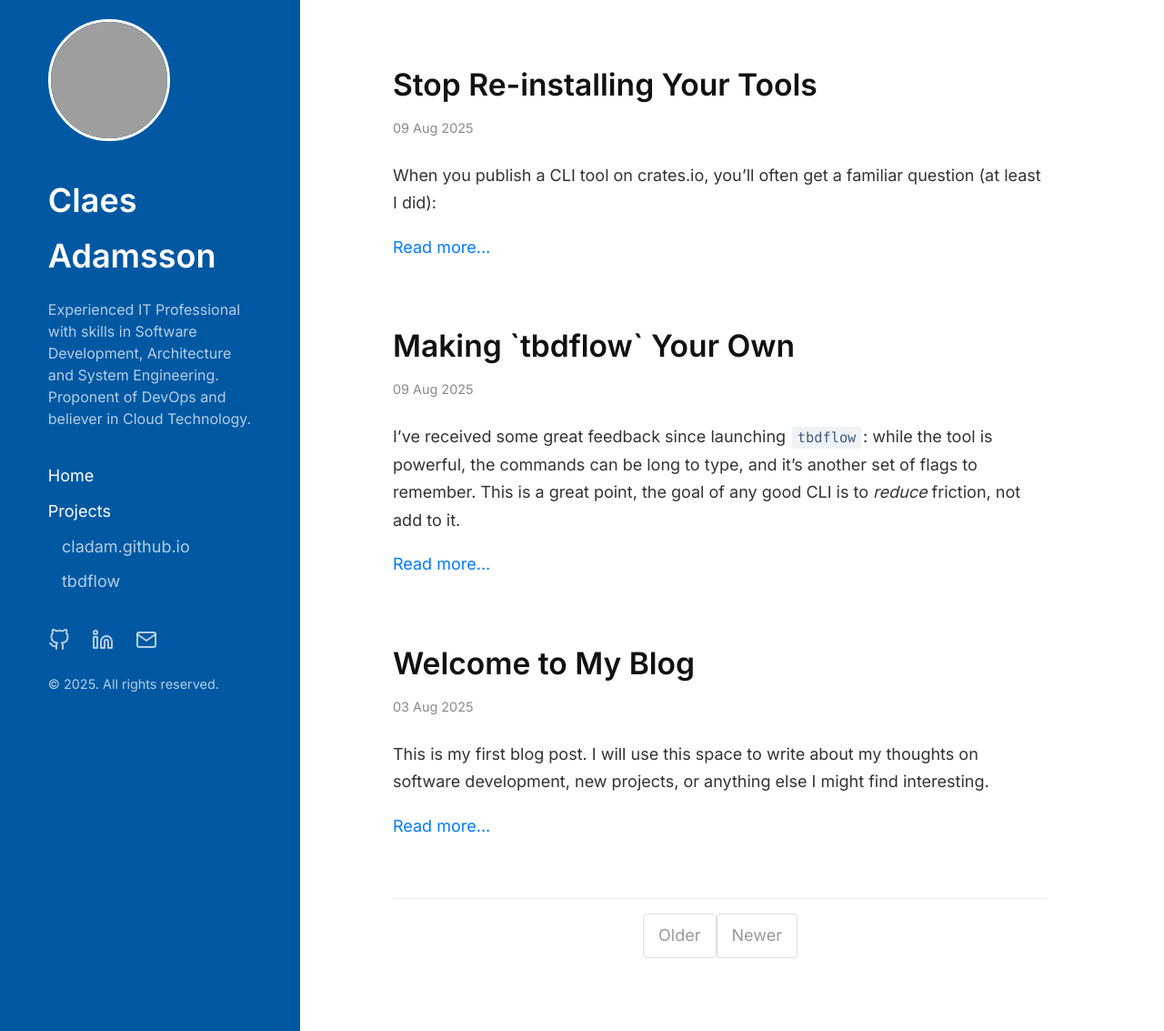
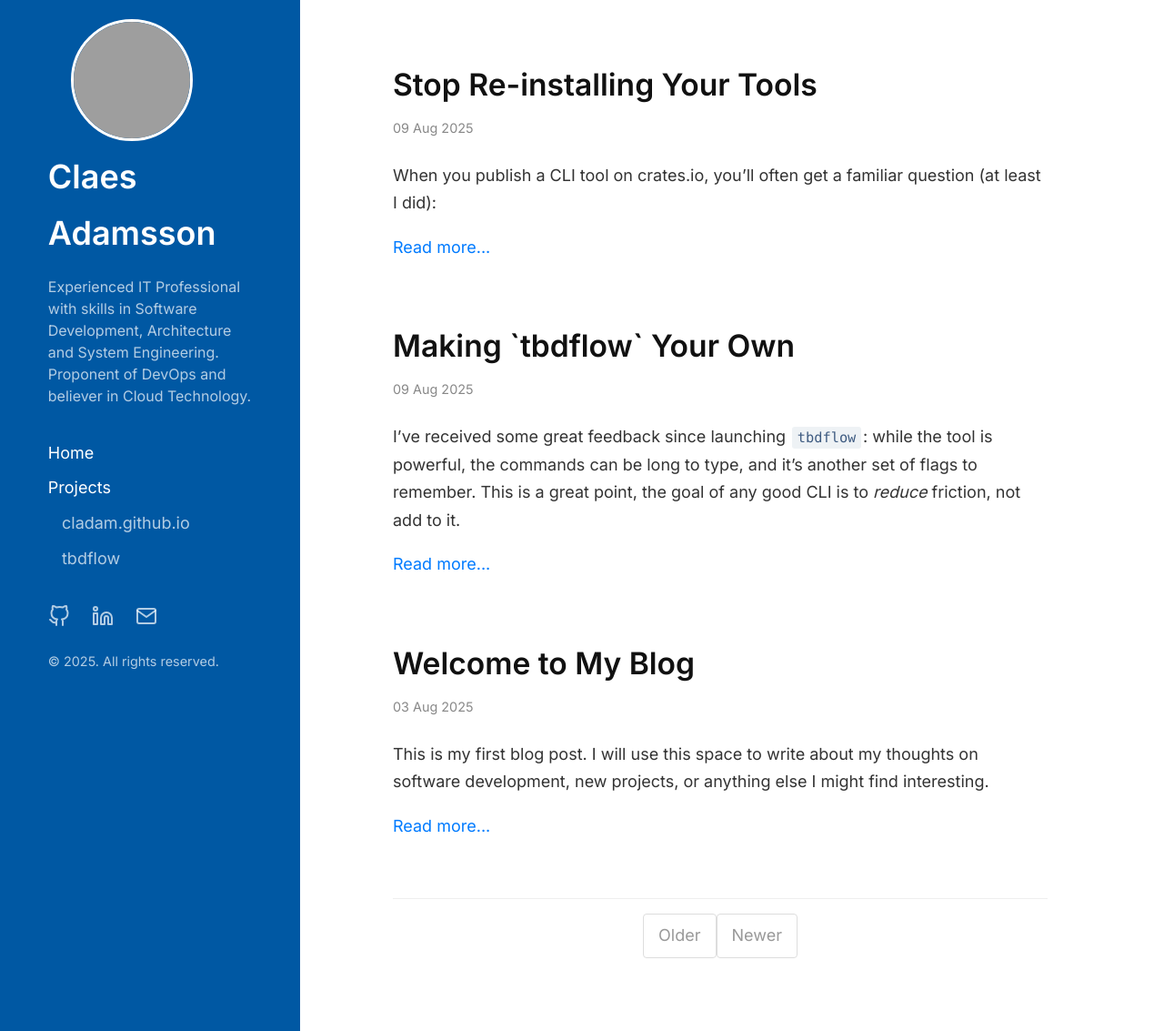
Before and after one commit to cladam/cladam.github.io, a Jekyll site: the page built from index.html, in a window 1280 px wide and 1133 px high. Shown: the whole window at 91% size. Built offline with Jekyll 4.4.1, drawn with Linux system fonts in a browser that asks for light colours; the list of posts is cut into pages by our own code; grey boxes are pictures that could not be loaded.

Commit message:
Update style.css

```diff
--- a/assets/css/style.css
+++ b/assets/css/style.css
@@ -76,7 +76,7 @@ a:hover {
     width: 128px;
     height: 128px;
     border-radius: 50%;
-    margin: 0 auto 1.6rem;
+    margin: auto 1.6rem;
     border: 3px solid var(--sidebar-highlight-color);
     object-fit: cover;
 }
```
